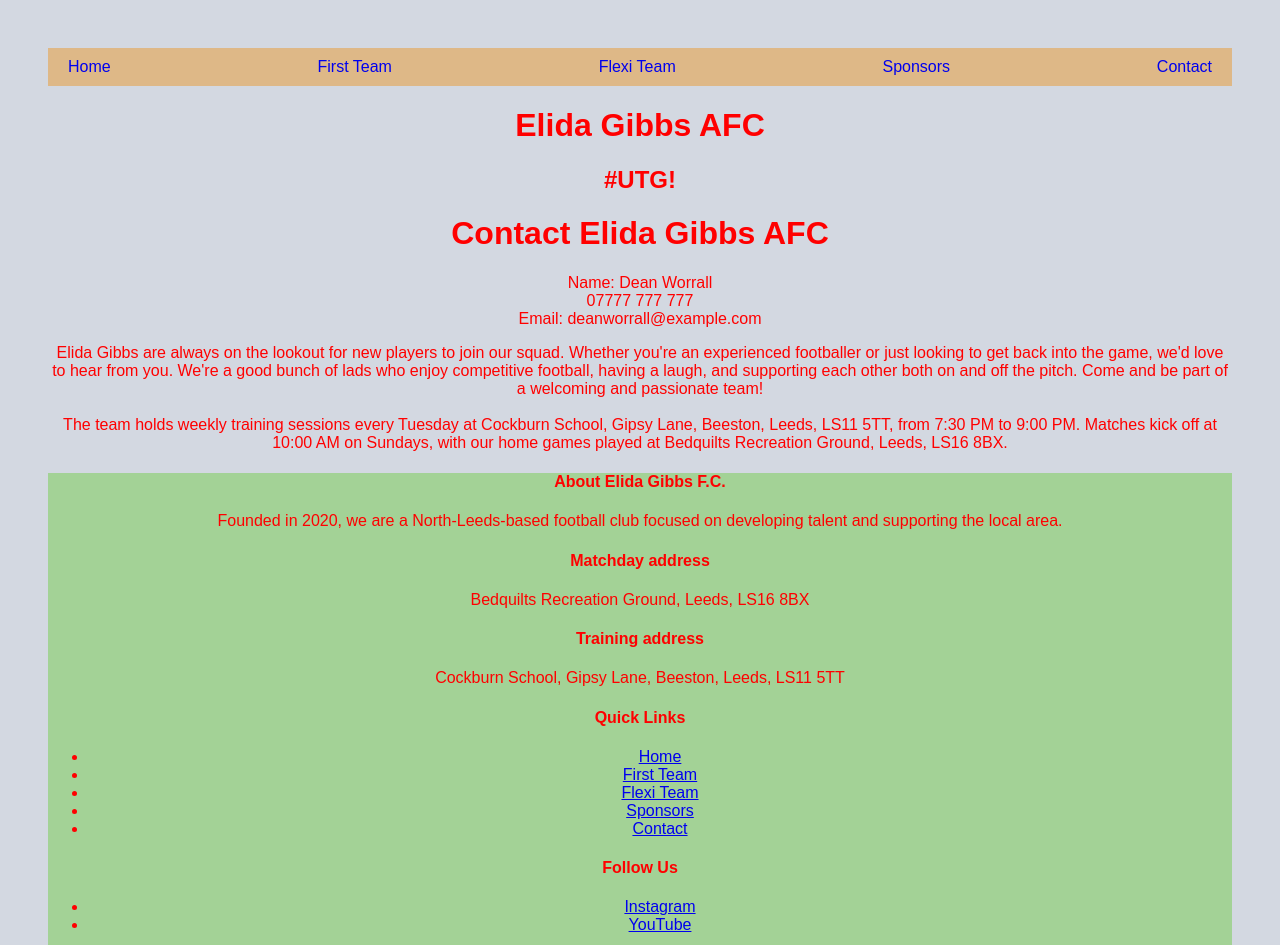
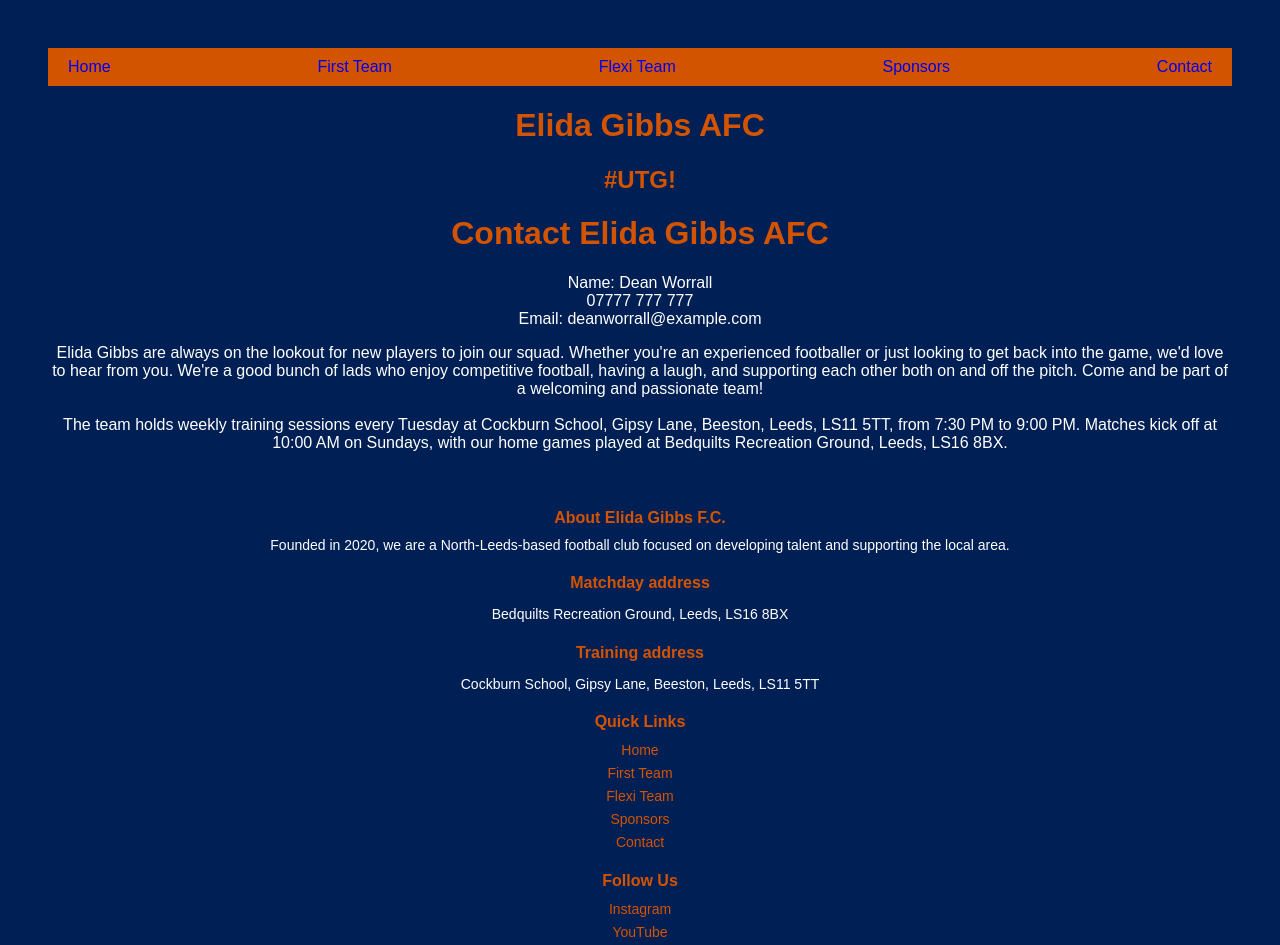
Before and after one commit to SO-1993/Elida-Gibbs-React-Website, a React (Vite) app: page /contact in a window 1280 px wide. Shown: the top 945 px of the page. Built offline with nearby package versions, Linux system fonts and the light colour scheme.

Commit message:
styled navbar and footer; changed overall colour scheme of website

```diff
--- a/src/style.css
+++ b/src/style.css
@@ -1,15 +1,26 @@
 body {
-  background-color: #d3d8e1;
-  color: red;
+  background-color: #001f54;
   padding: 40px;
   font-family: Arial;
   text-align: center;
+}
+body h1,
+h2,
+h3,
+h4,
+h5,
+h6 {
+  color: #d35400;
+}
+
+body p {
+  color: #fff;
 }
 
 /* Navbar Styling */
 
 .navbar {
-  background-color: burlywood;
+  background-color: #d35400;
   display: flex;
   position: sticky;
   align-items: center;
@@ -23,7 +34,7 @@ body {
 }
 
 a:hover {
-  background-color: yellow;
+  background-color: #a84400;
   font-size: 18px;
   font-weight: 700;
 }
@@ -31,7 +42,67 @@ a:hover {
 /* Footer Styling */
 
 footer {
-  background-color: #a3d296;
+  /* background-color: #a3d296; */
+  padding: 20px;
+  text-align: center;
+}
+
+.footer-section {
+  margin-bottom: 20px;
+}
+
+.addresses,
+.quick-links,
+.follow-us {
+  margin-top: 20px;
+}
+
+.quick-links ul,
+.follow-us ul {
+  list-style-type: none;
+  padding: 0;
+  margin: 0;
+}
+
+.quick-links li,
+.follow-us li {
+  margin-bottom: 5px;
+}
+
+.quick-links a,
+.follow-us a {
+  color: #d35400;
+  text-decoration: none;
+  background-color: transparent;
+}
+
+.quick-links a:hover,
+.follow-us a:hover {
+  text-decoration: underline;
+  background-color: transparent;
+}
+
+.overview h4,
+.addresses h4,
+.quick-links h4,
+.follow-us h4 {
+  margin-bottom: 10px;
+  color: #d35400;
+  font-weight: 700;
+}
+
+.footer-section p {
+  margin: 0;
+}
+
+footer p,
+footer a {
+  font-size: 14px; /
+}
+
+footer .footer-section:last-child p {
+  text-align: center;
+  font-size: 12px;
 }
 
 /* First Team and Flexi Team Styling */
@@ -104,3 +175,5 @@ footer {
 }
 
 /* Sponsors Styling */
+
+/* Footer Styling */
```
